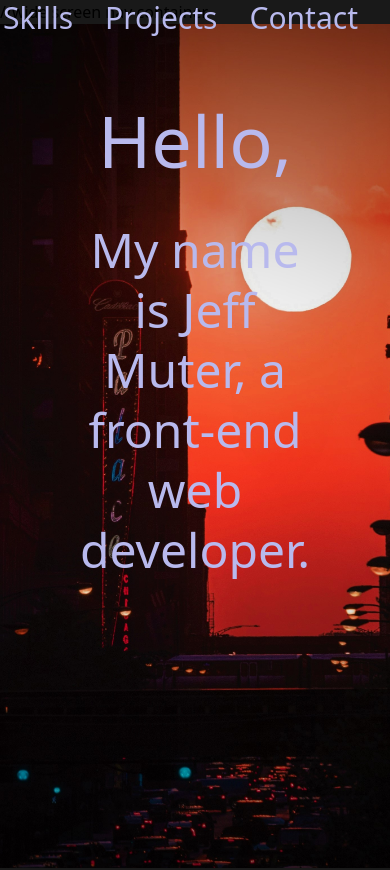
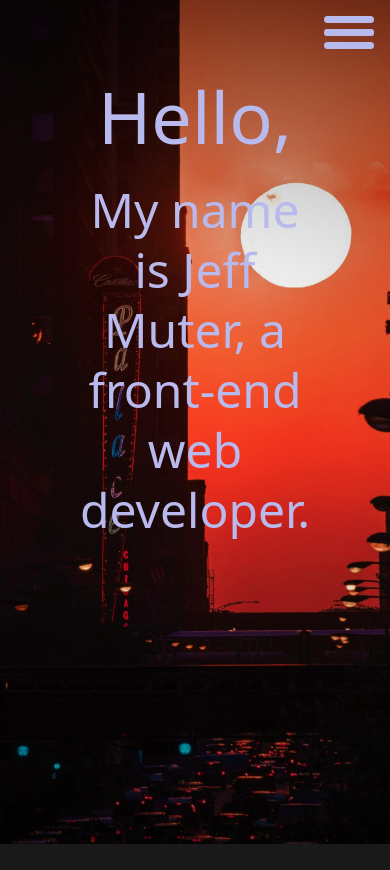
Before and after one commit to JeffMuter/jeffmuter-portfolio, a React (Create React App) app: page / in a window 390 px wide. Shown: the top 870 px of the page. Built offline with nearby package versions, Linux system fonts and the light colour scheme.

Commit message:
styling sidebar menu

```diff
--- a/src/components/About/About.js
+++ b/src/components/About/About.js
@@ -11,7 +11,7 @@ const About = (props) => {
     >
       <div className="container mx-auto flex px-10 py-20 md:flex-row flex-col items-center">
         <div className="lg:pr-24 mr- flex flex-col md:items-start md:text-left font-gothicCentury mb-16 md:mb-0 items-center text-center w-1/2">
-          <p className="title-font text-7xl mb-4 font-customFont text-teal">
+          <p className="title-font text-7xl font-customFont text-teal">
             Hello,
           </p>
           <p className="title-font text-5xl leading-tight mb-4 mt-7 font-medium text-teal">
--- /dev/null
+++ b/src/components/NavBar/NavBar.css
@@ -0,0 +1,133 @@
+.wide-nav {
+    display: float;
+    float:right;
+    list-style: none;
+    overflow: hidden;
+    position: absolute;
+    top: 0;
+    right: 0;
+    background-color: transparent;
+    list-style: none;
+    margin: 0;
+    width: 100%;
+    z-index: 100;
+    font-size: 3rem;
+  }
+
+  .nav-list {
+    display: flex;
+    list-style: none;
+  }
+
+  #burger {
+    display: none; /* hide the icon by default */
+    z-index: 2;
+  }
+
+  @media (max-width: 480px) {
+    .wide-nav {
+      display: none;
+     }}
+
+  @media (max-width: 480px) {
+    #burger {
+      display: block; /* show the icon when screen width is 480px or less */
+      position: fixed;
+      top: 1rem;
+      right: 1rem;
+      width: 50px;
+      height: 30px;
+      -webkit-transform: rotate(0deg);
+      -moz-transform: rotate(0deg);
+      -o-transform: rotate(0deg);
+      transform: rotate(0deg);
+      -webkit-transition: .5s ease-in-out;
+      -moz-transition: .5s ease-in-out;
+      -o-transition: .5s ease-in-out;
+      transition: .5s ease-in-out;
+      cursor: pointer;
+      z-index: 2;
+    }
+  }
+
+
+  #burger span {
+      display: block;
+      position: absolute;
+      height: 7px;
+      width: 100%;
+      background: #b8b9ed;
+      border-radius: 7px;
+      opacity: 1;
+      left: 0;
+      -webkit-transform: rotate(0deg);
+      -moz-transform: rotate(0deg);
+      -o-transform: rotate(0deg);
+      transform: rotate(0deg);
+      -webkit-transition: .25s ease-in-out;
+      -moz-transition: .25s ease-in-out;
+      -o-transition: .25s ease-in-out;
+      transition: .25s ease-in-out;}
+
+
+  #burger span:nth-child(1) {
+    top: 0px;
+  }
+
+  #burger span:nth-child(2),#burger span:nth-child(3) {
+    top: 13px;
+  }
+
+  #burger span:nth-child(4) {
+    top: 26px;
+  }
+
+  #burger.open span:nth-child(1) {
+    top: 18px;
+    width: 0%;
+    left: 50%;
+  }
+
+  #burger.open span:nth-child(2) {
+    -webkit-transform: rotate(45deg);
+    -moz-transform: rotate(45deg);
+    -o-transform: rotate(45deg);
+    transform: rotate(45deg);
+  }
+
+  #burger.open span:nth-child(3) {
+    -webkit-transform: rotate(-45deg);
+    -moz-transform: rotate(-45deg);
+    -o-transform: rotate(-45deg);
+    transform: rotate(-45deg);
+  }
+
+  #burger.open span:nth-child(4) {
+    top: 18px;
+    width: 0%;
+    left: 50%;
+  }
+
+  #sidebar {
+    transform: translateX(100%);
+    max-width: 10rem;
+    height: 100vh;
+    background-color: rgb(51, 51, 51);
+    color: #B8B9ED;
+    float: right;
+    position: fixed;
+    top: 0;
+    right: 0;
+    padding: 3rem;
+    padding-top: 5rem;
+    transition: transform 0.5s ease-out;
+    z-index: 1;
+  }
+  #sidebar.side-open {
+    transform: translateX(0%);
+  }
+
+  .side-menu {
+    margin-top: 1rem;
+    margin-bottom: 1rem;
+  }
--- a/src/components/NavBar/NavBar.js
+++ b/src/components/NavBar/NavBar.js
@@ -1,23 +1,22 @@
 import React, { useState } from "react";
-import { slide as Menu } from "react-burger-menu";
 import { Link } from "react-scroll";
-import { useMediaQuery } from "react-responsive";
+import "./NavBar.css";
 
 // A simple navigation bar component.
 const NavBar = (props) => {
   const [isOpen, setIsOpen] = useState(false);
 
-  const handleMenuClick = () => {
-    setMenuOpen(!isOpen);
+  const handleClick = () => {
+    setIsOpen(!isOpen);
   };
 
   // Render a list with two links, one for the Projects section and one for the Contact section that are scrolled to when clicked.
   return (
     //navbar container
     <div>
-      //wide screen nav container
-      <div className="overflow-hidden absolute top-0 right-0 bg-transparent list-none m-0 w-full z-100 text-3xl">
-        <nav>
+      {/* wide screen nav container */}
+      <div className="wide-nav">
+        <nav className="float-right">
           <Link
             to="contact"
             smooth={true}
@@ -44,7 +43,51 @@ const NavBar = (props) => {
           </Link>
         </nav>
       </div>
-      <div></div>
+      {/* burger nav container */}
+      <div id="burger" className={isOpen ? "open" : ""} onClick={handleClick}>
+        <span></span>
+        <span></span>
+        <span></span>
+        <span></span>
+      </div>
+      {/* sidebar nav container */}
+      <div id="sidebar" className={isOpen ? "side-open" : ""}>
+        <aside className="sidebar" onClick={handleClick}>
+          <nav>
+            <Link
+              to="contact"
+              smooth={true}
+              duration={500}
+              className="text-teal text-2xl font-medium cursor-pointer"
+            >
+              Contact
+            </Link>
+            <Link
+              to="projects"
+              smooth={true}
+              duration={500}
+              className="text-teal text-2xl font-medium cursor-pointer"
+            >
+              Projects
+            </Link>
+            <Link
+              to="skills"
+              smooth={true}
+              duration={500}
+              className="text-teal text-2xl font-medium cursor-pointer"
+            >
+              Skills
+            </Link>
+          </nav>
+          {/*        <ul className="side-list">
+            <li className="side-menu"></li>
+            <li className="side-menu">Contact</li>
+            <li className="side-menu">About</li>
+            <li className="side-menu">Merch</li>
+          </ul>
+*/}
+        </aside>
+      </div>
     </div>
   );
 };
```
Also changed, not shown: src/components/NavBar/NavBar.module.css (added).
